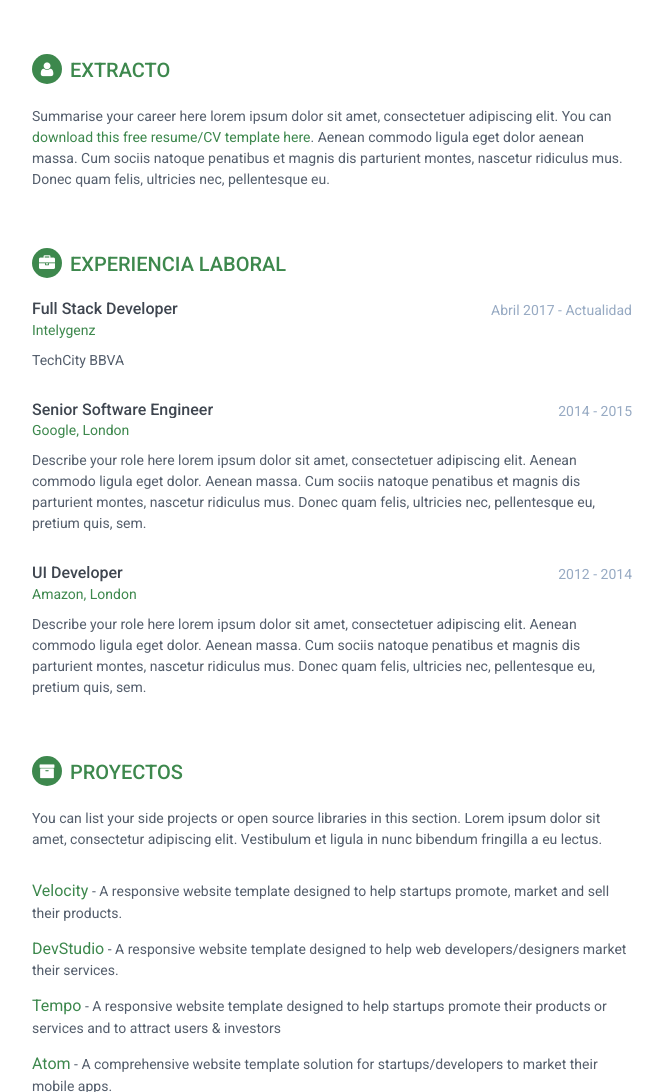
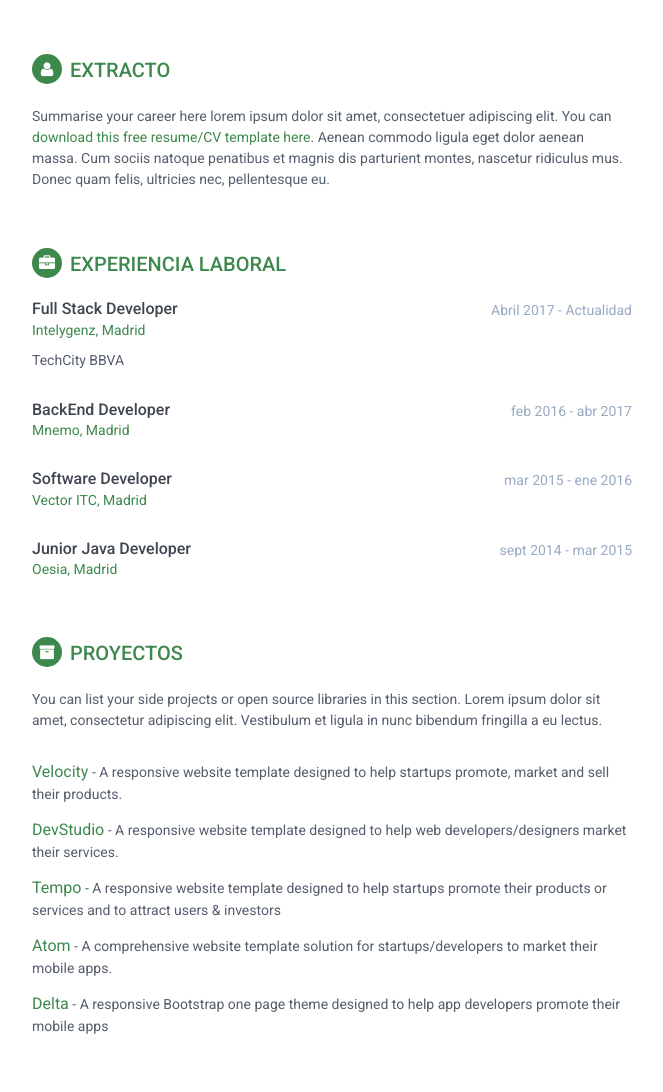
Before and after one commit to posesop/posesop.github.io, a Jekyll site: the page built from index.html, in a window 1280 px wide, cut to the strip 134-1226 px from the top of the page. Shown: the whole strip, without its empty margins (188-851 px from the left). Built offline with Jekyll 4.4.1, drawn with Linux system fonts in a browser that asks for light colours.

Commit message:
More info

```diff
--- a/_data/experiences.yml
+++ b/_data/experiences.yml
@@ -1,22 +1,22 @@
 - experience:
   role: Full Stack Developer
   time: Abril 2017 - Actualidad
-  company: Intelygenz
+  company: Intelygenz, Madrid
   link: intelygenz.es
   details: "TechCity BBVA"
 - experience:
-  role: Senior Software Engineer
-  time: 2014 - 2015
-  company: Google, London
-  details: "Describe your role here lorem ipsum dolor sit amet, consectetuer adipiscing
-  elit. Aenean commodo ligula eget dolor. Aenean massa. Cum sociis natoque penatibus et
-  magnis dis parturient montes, nascetur ridiculus mus. Donec quam felis, ultricies nec,
-  pellentesque eu, pretium quis, sem."
+  role: BackEnd Developer
+  time: feb 2016 - abr 2017
+  company: Mnemo, Madrid
+  link: mnemo.com
+  details: ""
 - experience:
-  role: UI Developer
-  time: 2012 - 2014
-  company: Amazon, London
-  details: "Describe your role here lorem ipsum dolor sit amet, consectetuer adipiscing
-  elit. Aenean commodo ligula eget dolor. Aenean massa. Cum sociis natoque penatibus et
-  magnis dis parturient montes, nascetur ridiculus mus. Donec quam felis, ultricies nec,
-  pellentesque eu, pretium quis, sem."
+  role: Software Developer
+  time: mar 2015 - ene 2016
+  company: Vector ITC, Madrid
+  details: ""
+- experience:
+  role: Junior Java Developer
+  time: sept 2014 - mar 2015
+  company: Oesia, Madrid
+  details: ""
```
